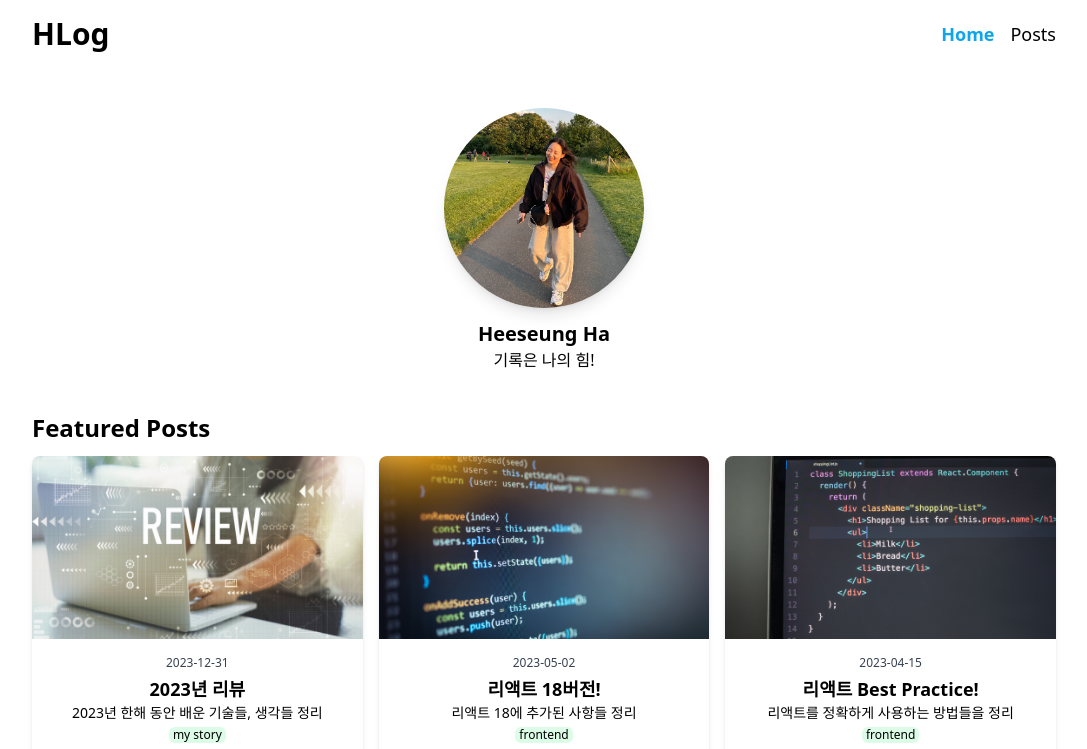
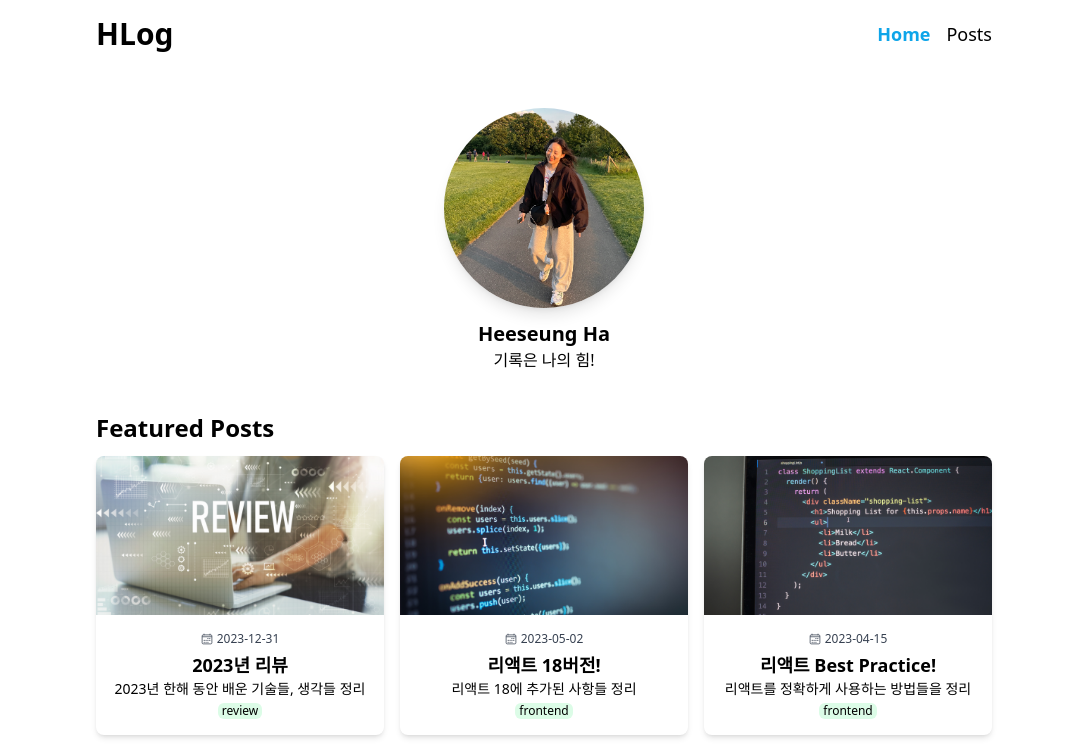
Before and after one commit to hheeseung/hlog, a Next.js app: page / in a window 1280 px wide. Shown: the top 749 px of the page, without its empty margins (96-1183 px from the left). Built offline with nearby package versions, Linux system fonts and the light colour scheme.

Commit message:
feat: 카테고리별 라우팅 추가

```diff
--- a/data/posts.json
+++ b/data/posts.json
@@ -3,7 +3,7 @@
     "title": "2021년 리뷰",
     "description": "2021년 한해 동안 배운 기술들, 생각들 정리",
     "date": "2021-12-31",
-    "category": "my story",
+    "category": "review",
     "path": "review-2021",
     "featured": false
   },
@@ -35,7 +35,7 @@
     "title": "2022년 리뷰",
     "description": "2022년 한해 동안 배운 기술들, 생각들 정리",
     "date": "2022-12-31",
-    "category": "my story",
+    "category": "review",
     "path": "review-2022",
     "featured": false
   },
@@ -67,7 +67,7 @@
     "title": "2023년 리뷰",
     "description": "2023년 한해 동안 배운 기술들, 생각들 정리",
     "date": "2023-12-31",
-    "category": "my story",
+    "category": "review",
     "path": "review-2023",
     "featured": true
   }
--- a/src/app/layout.tsx
+++ b/src/app/layout.tsx
@@ -27,7 +27,7 @@ export default function RootLayout({
   return (
     <html lang='en'>
       <body
-        className={`${geistSans.variable} ${geistMono.variable} max-w-5xl mx-auto flex flex-col h-screen antialiased`}
+        className={`${geistSans.variable} ${geistMono.variable} max-w-4xl mx-auto flex flex-col h-screen antialiased`}
       >
         <Header />
         <main className='grow'>{children}</main>
--- a/src/app/posts/page.tsx
+++ b/src/app/posts/[category]/page.tsx
@@ -2,7 +2,7 @@ import FilteredPostsList from '@/components/FilteredPostsList';
 import { getAllPosts } from '@/service/posts';
 import React from 'react';
 
-export default async function PostsPage() {
+export default async function CategoryPage() {
   const posts = await getAllPosts();
   const categories = [...new Set(posts.map((post) => post.category))];
 
--- a/src/components/CarouselList.tsx
+++ b/src/components/CarouselList.tsx
@@ -10,11 +10,11 @@ export default function CarouselList({ children }: Props) {
   const responsive = {
     desktop: {
       breakpoint: { max: 3000, min: 1280 },
-      items: 4,
+      items: 3,
     },
     tablet: {
       breakpoint: { max: 1280, min: 768 },
-      items: 3,
+      items: 2,
     },
     mobile: {
       breakpoint: { max: 767, min: 0 },
@@ -23,7 +23,7 @@ export default function CarouselList({ children }: Props) {
   };
 
   return (
-    <Carousel itemClass='mr-3 my-3' responsive={responsive} infinite={true}>
+    <Carousel itemClass='md:mr-2 my-3' responsive={responsive} infinite={true}>
       {children}
     </Carousel>
   );
--- a/src/components/Categories.tsx
+++ b/src/components/Categories.tsx
@@ -1,4 +1,6 @@
-import React from 'react';
+import Link from 'next/link';
+import { usePathname } from 'next/navigation';
+import React, { useEffect } from 'react';
 
 interface Props {
   categories: string[];
@@ -7,20 +9,29 @@ interface Props {
 }
 
 export default function Categories({ categories, selected, setSelected }: Props) {
+  const pathname = usePathname();
+  const currentPath = pathname.split('/')[2];
+
+  useEffect(() => {
+    setSelected(currentPath);
+  }, [currentPath, setSelected]);
+
   return (
-    <nav className='flex flex-row items-center w-full gap-2 overflow-x-scroll xl:gap-0 xl:w-1/5 xl:flex-col'>
-      <h2 className='hidden mx-auto mb-2 font-bold border-b-2 xl:block border-sky-500 w-fit'>Category</h2>
+    <>
+      <nav className='flex items-center gap-5 mb-5 font-semibold'>
         {categories.map((category, index) => (
-        <button
+          <Link
+            href={`/posts/${category}`}
             className={`${
-            category === selected && 'font-bold text-sky-500'
-          } cursor-pointer hover:text-sky-500 py-2 xl:py-0`}
-          onClick={() => setSelected(category)}
+              category === selected && 'bg-sky-500 text-white'
+            } px-2 py-1 cursor-pointer hover:bg-sky-100 hover:text-sky-500 rounded-md hover:rounded-md hover:transition-all`}
             key={index}
           >
             {category}
-        </button>
+          </Link>
         ))}
       </nav>
+      <nav></nav>
+    </>
   );
 }
--- a/src/components/FilteredPostCard.tsx
+++ b/src/components/FilteredPostCard.tsx
@@ -4,7 +4,7 @@ import PostCard from './PostCard';
 
 export default function FilteredPostCard({ posts }: { posts: Post[] }) {
   return (
-    <section className='grid w-full gap-4 mb-3 lg:grid-cols-3 md:grid-cols-2 sm:grid-cols-1'>
+    <section className='grid w-full gap-3 mb-3 lg:grid-cols-3 md:grid-cols-2 sm:grid-cols-1'>
       {posts.map(({ path, title, description, date, category }) => (
         <PostCard key={path} title={title} description={description} date={date} category={category} path={path} />
       ))}
--- a/src/components/FilteredPostsList.tsx
+++ b/src/components/FilteredPostsList.tsx
@@ -10,7 +10,7 @@ interface Props {
   posts: Post[];
 }
 
-const ALL_POSTS = 'all';
+const ALL_POSTS = 'All';
 
 export default function FilteredPostsList({ categories, posts }: Props) {
   const category = [ALL_POSTS, ...categories];
@@ -19,9 +19,9 @@ export default function FilteredPostsList({ categories, posts }: Props) {
   const filtered = selected === ALL_POSTS ? posts : posts.filter((post) => post.category === selected);
 
   return (
-    <section className='flex flex-col-reverse p-2 my-3 xl:flex-row xl:p-0'>
+    <section className='flex flex-col p-2 my-3 xl:p-0'>
+      <Categories categories={category} selected={selected} setSelected={setSelected} />
       <FilteredPostCard posts={filtered} />
-      <Categories categories={category} selected={selected} setSelected={setSelected} />
     </section>
   );
 }
--- a/src/components/Header.tsx
+++ b/src/components/Header.tsx
@@ -15,7 +15,7 @@ export default function Header() {
         <Link href='/' className={`${pathname === '/' && 'font-bold text-sky-500'}`}>
           Home
         </Link>
-        <Link href='/posts' className={`${pathname.includes('/posts') && 'font-bold text-sky-500'}`}>
+        <Link href='/posts/All' className={`${pathname.includes('/posts') && 'font-bold text-sky-500'}`}>
           Posts
         </Link>
       </ul>
--- a/src/components/MarkdownContent.tsx
+++ b/src/components/MarkdownContent.tsx
@@ -12,7 +12,7 @@ interface Props {
 
 export default function MarkdownContent({ post }: Props) {
   return (
-    <article className='p-4 prose-base prose-headings:font-bold prose-code:rounded-md prose-code:px-1 prose-code:bg-sky-100 prose-blockquote:border-l-4 prose-blockquote:border-l-sky-500 prose-blockquote:bg-neutral-50 prose-blockquote:p-1 prose-a:underline prose-li:list-disc'>
+    <article className='p-4 prose-base prose-headings:font-bold prose-code:rounded-md prose-code:px-1 prose-code:bg-sky-100 prose-code:text-red-500 prose-blockquote:border-l-4 prose-blockquote:border-l-sky-500 prose-blockquote:bg-neutral-50 prose-blockquote:p-1 prose-a:underline prose-li:list-disc'>
       <Markdown
         remarkPlugins={[remarkGfm]}
         children={post.content}
--- a/src/components/PostCard.tsx
+++ b/src/components/PostCard.tsx
@@ -1,5 +1,6 @@
 import Image from 'next/image';
 import Link from 'next/link';
+import { IoCalendarOutline } from 'react-icons/io5';
 
 interface Card {
   title: string;
@@ -11,8 +12,8 @@ interface Card {
 
 export default function PostCard({ title, description, date, category, path }: Card) {
   return (
-    <article className='w-full rounded-lg shadow-md xl:hover:scale-105 xl:hover:transition-all'>
-      <Link href={`/posts/${path}`}>
+    <article className='w-full rounded-lg shadow-md hover:shadow-xl hover:transition-shadow'>
+      <Link href={`/posts/${category}/${path}`}>
         <Image
           src={`/images/posts/${path}.png`}
           width={300}
@@ -22,7 +23,10 @@ export default function PostCard({ title, description, date, category, path }: C
           className='w-full rounded-t-lg'
         />
         <div className='px-2 py-4 text-center'>
-          <p className='text-xs text-gray-700'>{date}</p>
+          <p className='flex items-center justify-center text-xs text-gray-700'>
+            <IoCalendarOutline className='mr-1' />
+            <span>{date}</span>
+          </p>
           <div className='my-1'>
             <h4 className='text-lg font-bold'>{title}</h4>
             <p className='text-sm truncate'>{description}</p>
```
Also changed, not shown: src/app/posts/[category]/[slug]/page.tsx (renamed from src/app/posts/[slug]/page.tsx). Lines whose indentation alone changed are shown as unchanged.
